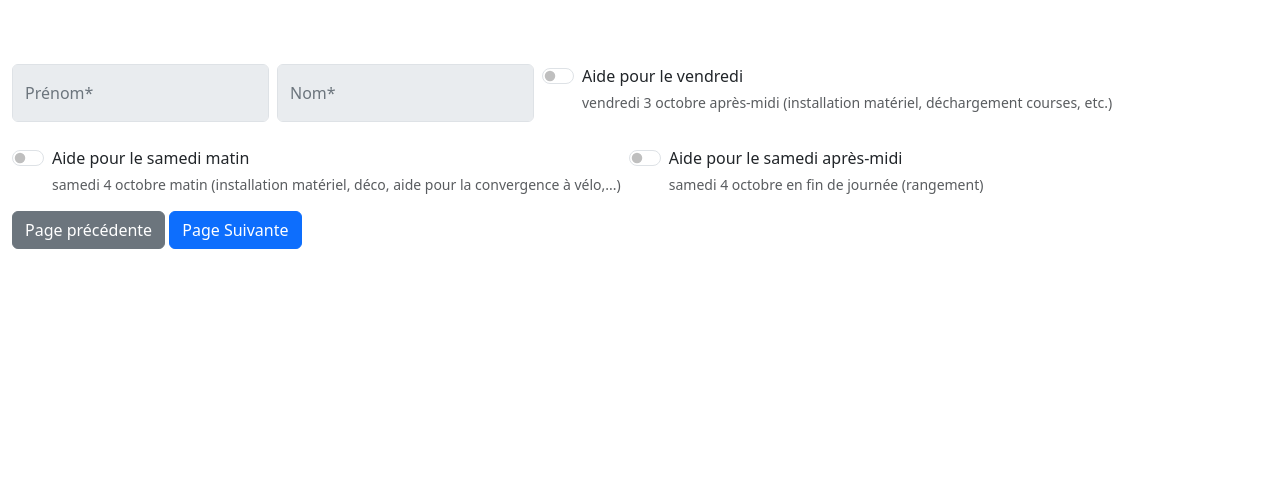
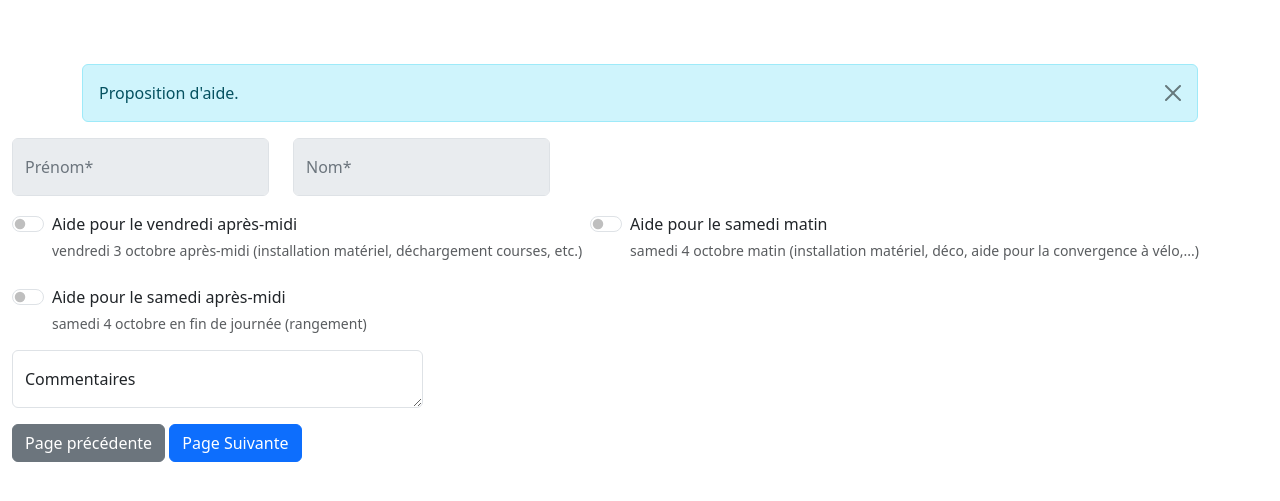
Before and after one commit to acelpb/dyn_signup, a Django app: page /dFUeJlGX/extra_info/ in a window 1280 px wide. Shown: the part 72-573 px from the top of the page. Run offline with Django 3.2, Linux system fonts and the light colour scheme; the visitor is signed in with stand-in values (Sample User, id 1); data comes from the database, SQL or seed files in the repository; data that the repository does not hold is empty; parts of the project's set-up code (start-up, migrations or seed data) failed here and were passed over; some libraries are stand-ins or nearby versions.

Commit message:
feat: remarque du cA

```diff
--- a/reunion/forms.py
+++ b/reunion/forms.py
@@ -154,6 +154,7 @@
             "is_helping_friday",
             "is_helping_saturday_morning",
             "is_helping_saturday_evening",
+            "comments",
         )
 
 
@@ -180,6 +181,8 @@
                     ),
                     css_class="col-auto",
                 ),
+            ),
+            Row(
                 Column(
                     Switch(
                         "is_helping_friday",
@@ -199,6 +202,14 @@
                     css_class="col-auto",
                 ),
                 css_class="g-2",
+            ),
+            Row(
+                Column(
+                    FloatingField(
+                        "comments",
+                    ),
+                    css_class="col-auto",
+                ),
             ),
         )
         self.add_input(
--- a/reunion/models.py
+++ b/reunion/models.py
@@ -192,7 +192,7 @@
 
     # Extra Form
     is_helping_friday = models.BooleanField(
-        _("Aide pour le vendredi"),
+        _("Aide pour le vendredi après-midi"),
         default=False,
         help_text="vendredi 3 octobre après-midi (installation matériel, déchargement courses, etc.)",
     )
@@ -206,6 +206,7 @@
         default=False,
         help_text="samedi 4 octobre en fin de journée (rangement)",
     )
+    comments = models.TextField(_("Commentaires"), blank=True)
 
     ## Internal fields used for calculating stuff
     amount_due_modified = models.DecimalField(
--- a/reunion/templates/reunion/completed-signup.html
+++ b/reunion/templates/reunion/completed-signup.html
@@ -9,11 +9,11 @@
     {% if signup  and signup.validated_at %}
         <h1>Votre inscription est bien enregistrée.</h1>
         <p>
-            <span class="fw-bold">ATTENTION</span> : ces informations ne sont <span class="fw-bold">pas</span> envoyées par e-mail.
-            Conservez l'URL dans vos favoris pour y avoir accès.
+            <span class="fw-bold">ATTENTION</span> : ces informations ne sont <span class="fw-bold">PAS</span> envoyées par e-mail.
+            Notez bien ces informations où ajouter cette page internet à vos favoris pour y avoir accès.
             Si vous constatez une erreur ou si vous souhaitez modifier votre inscription,
             merci de nous contacter à <a
-                href="mailto:inscriptions@dynamobile.net?subject=Question à propos de l'inscription n°{{ signup.id }}">inscriptions@dynamobile.net</a>.
+                href="mailto:inscriptions@dynamobile.net?subject=Question à propos de l'inscription reunion retriuvailles n°{{ signup.id }}">inscriptions@dynamobile.net</a>.
         </p>
         {% include "reunion/partials/completed-signup.html" %}
 
--- a/reunion/templates/reunion/review-participants.html
+++ b/reunion/templates/reunion/review-participants.html
@@ -5,7 +5,7 @@
 {% load crispy_forms_field %}
 {% load i18n %}
 
-{% block smallcontent %}
+{% block content %}
     <p>
         Voici les participants renseignés pour votre groupe.<br/>
         Veuillez relire attentivement afin de vérifier que les informations introduites sont complètes.<br/>
@@ -22,7 +22,7 @@
                 <th>Adresse e-mail</th>
                 <th>Date de naissance</th>
                 <th>Lieu de résidence</th>
-                <th>Aide le vendredi</th>
+                <th>Aide le vendredi après-midi</th>
                 <th>Aide le samedi matin</th>
                 <th>Aide le samedi soir</th>
             </tr>
--- a/reunion/views.py
+++ b/reunion/views.py
@@ -63,6 +63,7 @@
         )
 
     def get_context_data(self, **kwargs):
+        messages.info(self.request, "Proposition d'aide.")
         return super().get_context_data(**kwargs, helper=ParticipantExtraFormSetHelper)
 
     def form_valid(self, form):
--- a/templates/magiclink/login_sent.html
+++ b/templates/magiclink/login_sent.html
@@ -4,6 +4,7 @@
   <h1>Vérifiez votre boite à email</h1>
   <p>
     Nous vous avons envoyé un lien pour vérifier votre adresse email.<br />
-    Cliquez ce lien pour vous identifier.
+    Si vous ne trouvez pas notre message, vérifiez dans vos spams/courriers indésirables.<br />
+    Cliquez sur le lien pour envoyé pour vous identifier.
   </p>
 {% endblock %}
```
Also changed, not shown: reunion/templates/reunion/partials/completed-signup.html (+5 -3 lines), reunion/migrations/0004_cancelledparticipant_unconfirmedparticipant_and_more.py (added).
